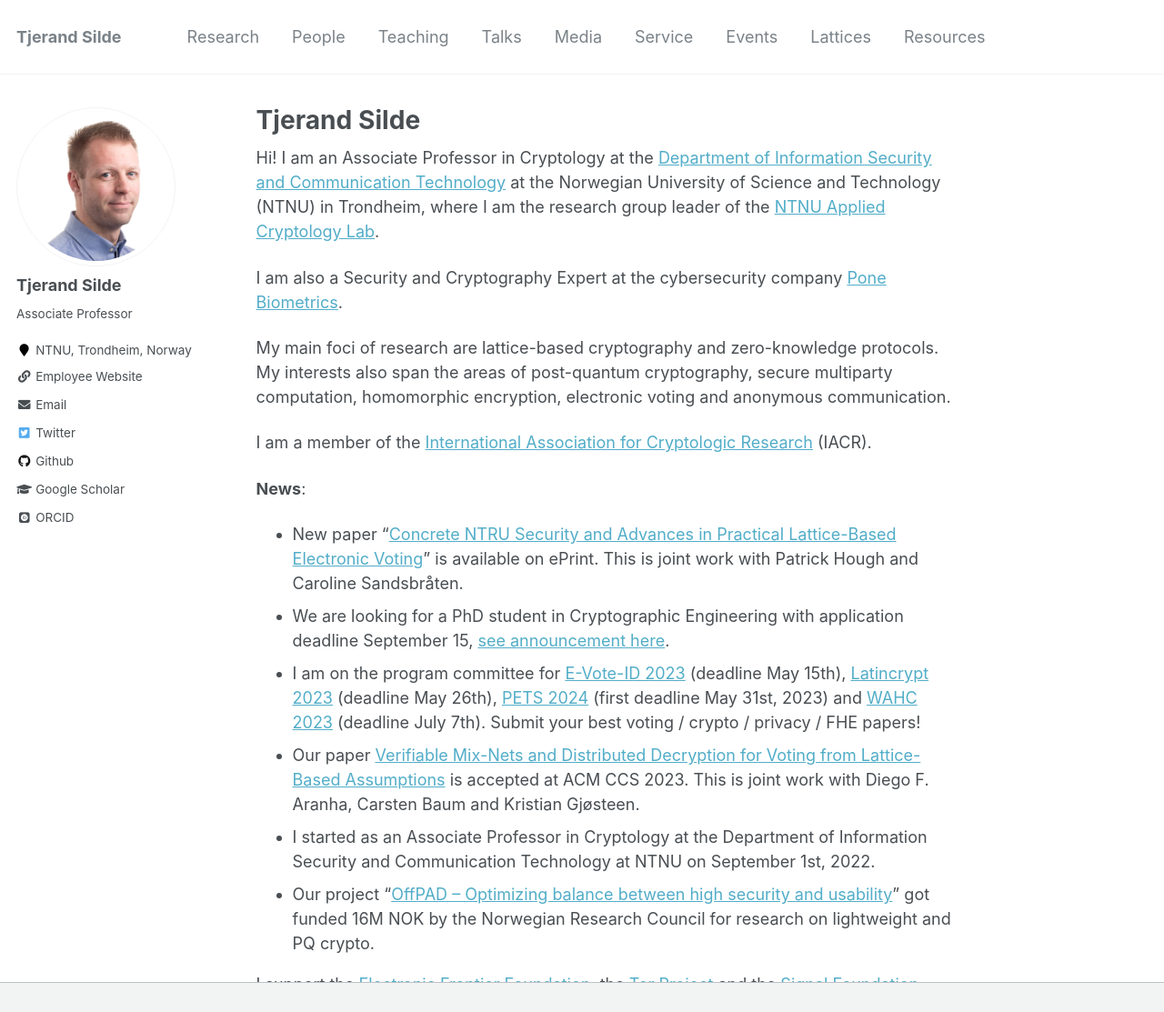
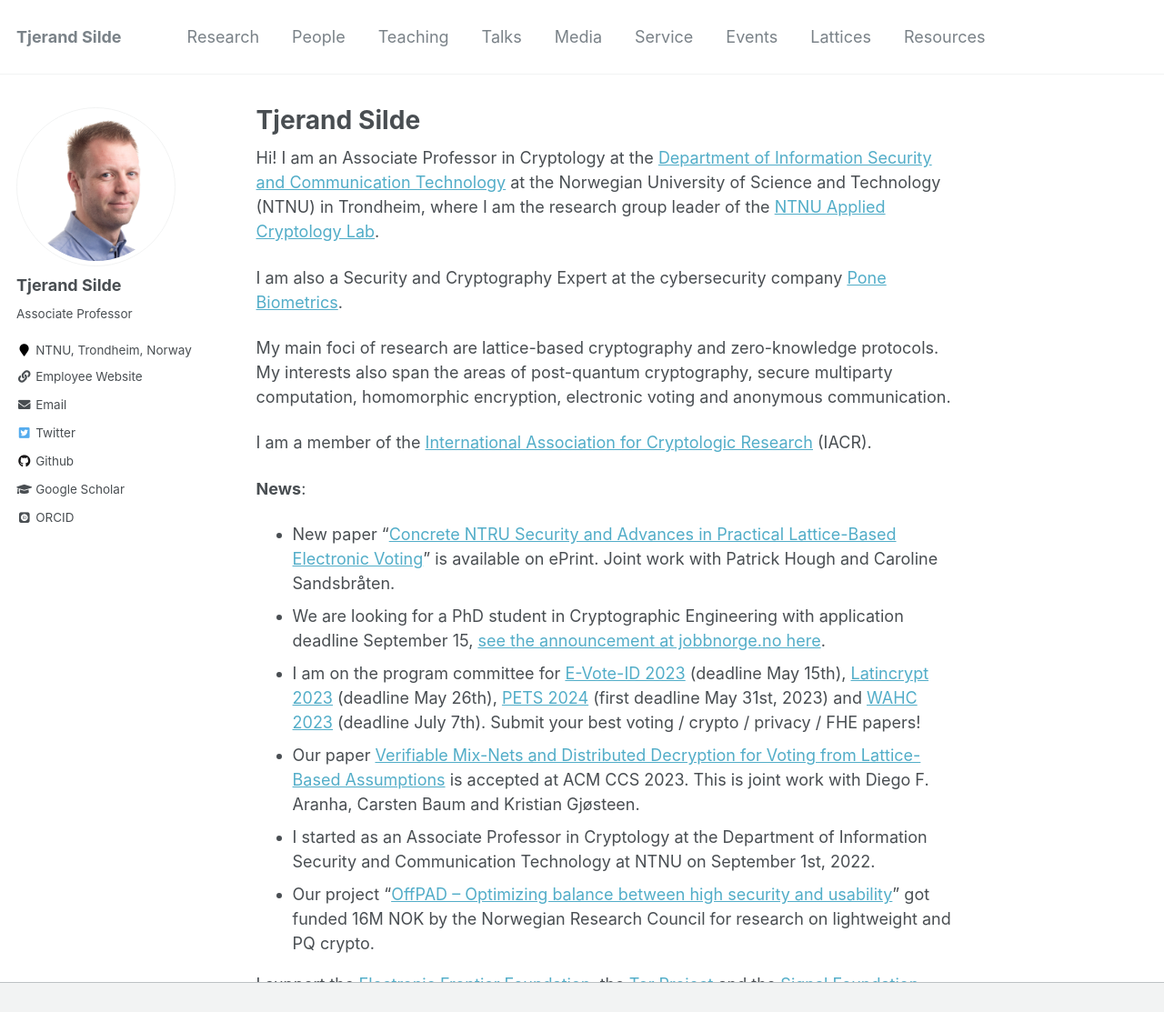
Before and after one commit to tjesi/tjesi.github.io, a Jekyll site: the page built from _pages/about.md, in a window 1280 px wide and 1309 px high, cut to the strip 0-1113 px from the top of the window. Shown: the whole strip at 91% size. Built offline with Jekyll 4.4.1, drawn with Linux system fonts in a browser that asks for light colours; some web fonts are replaced.

Commit message:
Update about.md

```diff
--- a/_pages/about.md
+++ b/_pages/about.md
@@ -18,8 +18,8 @@
 
 **News**:
 
-- New paper "[Concrete NTRU Security and Advances in Practical Lattice-Based Electronic Voting](https://eprint.iacr.org/2023/933)" is available on ePrint. This is joint work with Patrick Hough and Caroline Sandsbråten.
-- We are looking for a PhD student in Cryptographic Engineering with application deadline September 15, [see announcement here](https://www.jobbnorge.no/en/available-jobs/job/246480/phd-candidate-in-cryptography-engineering).
+- New paper "[Concrete NTRU Security and Advances in Practical Lattice-Based Electronic Voting](https://eprint.iacr.org/2023/933)" is available on ePrint. Joint work with Patrick Hough and Caroline Sandsbråten.
+- We are looking for a PhD student in Cryptographic Engineering with application deadline September 15, [see the announcement at jobbnorge.no here](https://www.jobbnorge.no/en/available-jobs/job/246480/phd-candidate-in-cryptography-engineering).
 - I am on the program committee for [E-Vote-ID 2023](https://e-vote-id.org/call-for-papers-2023) (deadline May 15th), [Latincrypt 2023](https://www.espe.edu.ec/latincrypt) (deadline May 26th), [PETS 2024](https://www.petsymposium.org/cfp24.php) (first deadline May 31st, 2023) and [WAHC 2023](https://homomorphicencryption.org/workshops-wahc23) (deadline July 7th). Submit your best voting / crypto / privacy / FHE papers!
 - Our paper [Verifiable Mix-Nets and Distributed Decryption for Voting from Lattice-Based Assumptions](https://eprint.iacr.org/2022/422.pdf) is accepted at ACM CCS 2023. This is joint work with Diego F. Aranha, Carsten Baum and Kristian Gjøsteen.
 - I started as an Associate Professor in Cryptology at the Department of Information Security and Communication Technology at NTNU on September 1st, 2022.
```
